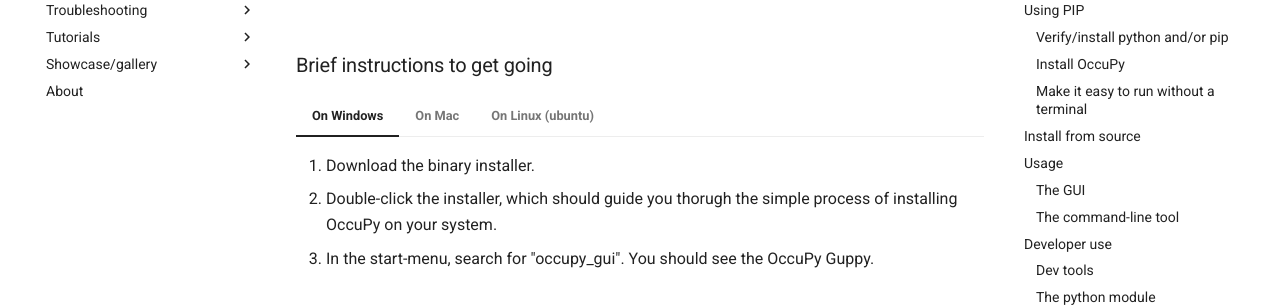
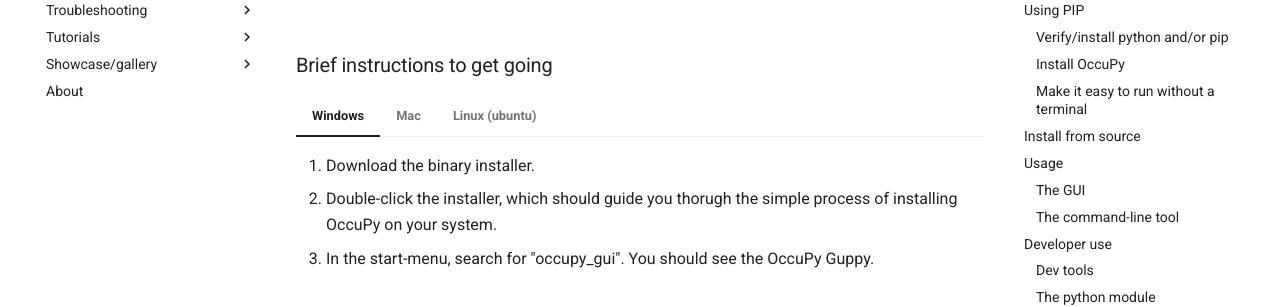
Before and after one commit to bforsbe/OccuPy, an MkDocs documentation site: the page built from docs/install.md, in a window 1280 px wide and 1400 px high, scrolled down 662 px. Shown: the part 152-459 px from the top of the window. Built offline with MkDocs 1.6.1 and Material for MkDocs 9.7.7, drawn with Linux system fonts in a browser that asks for light colours; comment, search, counter and statistics services are not loaded; part of the change alters nothing that is shown.

```diff
--- a/docs/install.md
+++ b/docs/install.md
@@ -68,14 +68,14 @@ Occupy GUI version :fontawesome-solid-tag: 0.1.9 (alpha).
 
 ### Brief instructions to get going
 
-=== "On Windows"
+=== "Windows"
 
     1. Download the binary installer.
     2. Double-click the installer, which should guide you thorugh the simple process of installing OccuPy on your
     system.
     3. In the start-menu, search for "occupy_gui". You should see the OccuPy Guppy.
 
-=== "On Mac"
+=== "Mac"
 
     1. Download the executable program file.
     2. Open a terminal and navigate to the downloads directory.
@@ -83,7 +83,7 @@ Occupy GUI version :fontawesome-solid-tag: 0.1.9 (alpha).
     4. In a file browser, go to the downloads directory and right-click the `occupy_gui` binary and select 'Open'.
     In the dialog that pops up, select 'Open again'. You can also type `./occupy_gui` in the terminal
 
-=== "On Linux (ubuntu)"
+=== "Linux (ubuntu)"
 
     1. Download the .deb file.
     2. Open a terminal and navigate to the downloads directory.
@@ -171,8 +171,25 @@ If you run into issues, check the <a href="../Troubleshooting/install_trbl/">tro
 
 === "Linux (ubuntu)"
 
+    It is recommended that you install occupy using a clean conda or other virtual environment, as this will avoid potential
+    conflict with pre-existing packages and specifically their conflicint dependencies on pyqt.
+
     1. Open a terminal.
-    2. In the terminal, call `pip install occupy`.
+    2. In the terminal, call `pip install occupy[pyqt5]`.
+    3. Verify the install by calling `pip show occupy`. You will either see `WARNING: Package(s) not found: occupy`
+    or a description of the installation. If successfully installed, continue.
+    4. In the terminal, call `occupy_gui`. If you get the error
+    `command not found: occupy_gui`
+    then you need to add the pip path to your environment variables, or restart the terminal. Otherwise, the occupy GUI
+    should start.
+    5. Note also that calling `occupy` in the terminal will invoke the non-GUI tool.
+    Call `occupy --help` for a list of input options.
+
+=== "Mac"
+
+    1. Open a terminal.
+    2. In the terminal, call `pip install occupy` if your mac has an M1 chip. Otherwise you will likely need to instead
+    need to call `pip install occupy[pyqt5]`
     3. Verify the install by calling `pip show occupy`. You will either see `WARNING: Package(s) not found: occupy`
     or a description of the installation. If successfully installed, continue.
     4. In the terminal, call `occupy_gui`. If you get the error
```
